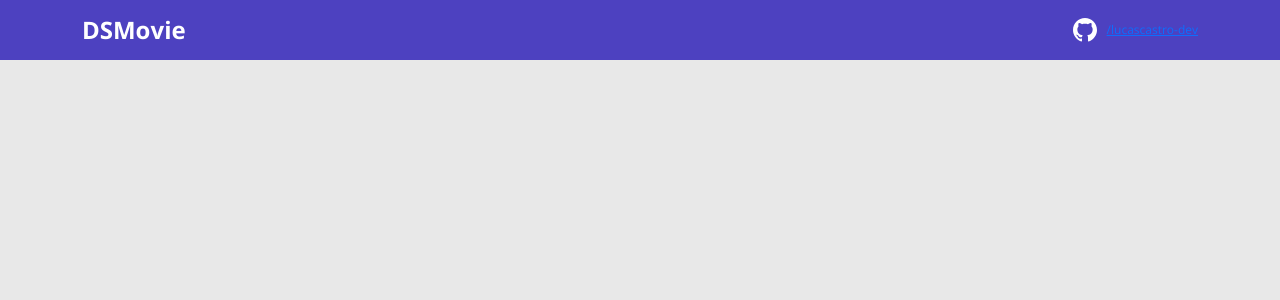
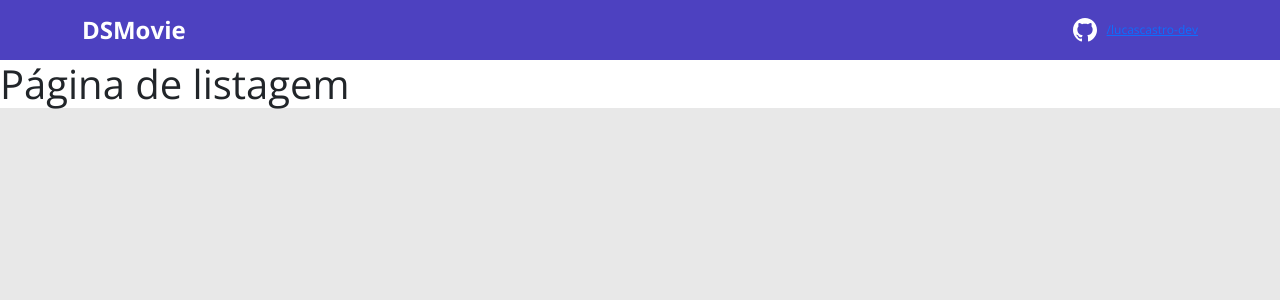
Before and after one commit to lucascastro-dev/dsmovie, a React (Create React App) app in the folder frontend/: page / in a window 1280 px wide. Shown: the top 300 px of the page. Built offline with nearby package versions, Linux system fonts and the light colour scheme.

Commit message:
Configurando Rotas

```diff
--- a/frontend/package.json
+++ b/frontend/package.json
@@ -10,9 +10,11 @@
     "@types/node": "^16.11.19",
     "@types/react": "^17.0.38",
     "@types/react-dom": "^17.0.11",
+    "@types/react-router-dom": "^5.3.2",
     "bootstrap": "^5.1.3",
     "react": "^17.0.2",
     "react-dom": "^17.0.2",
+    "react-router-dom": "^6.2.1",
     "react-scripts": "5.0.0",
     "typescript": "^4.5.4",
     "web-vitals": "^2.1.3"
--- a/frontend/src/App.tsx
+++ b/frontend/src/App.tsx
@@ -1,8 +1,23 @@
-import Navbar from "./components/Navbar";
+import {
+  BrowserRouter,
+  Routes,
+  Route
+} from "react-router-dom";
+import Listing from 'pages/Listing';
+import Form from 'pages/Form';
+import Navbar from "components/Navbar";
 
 function App() {
   return (
-<Navbar/>
+    <BrowserRouter>
+      <Navbar />
+      <Routes>
+        <Route path="/" element={<Listing />} />
+        <Route path="/form">
+          <Route path=":movieId" element={<Form />} />
+        </Route>
+      </Routes>
+    </BrowserRouter>
   );
 }
 
--- /dev/null
+++ b/frontend/src/pages/Form/index.tsx
@@ -0,0 +1,7 @@
+function Form(){
+	return(
+		<h1>Página de formulário</h1>
+	);
+}
+
+export default Form;
--- /dev/null
+++ b/frontend/src/pages/Listing/index.tsx
@@ -0,0 +1,7 @@
+function Listing(){
+	return(
+		<h1>Página de listagem</h1>
+	);
+}
+
+export default Listing;
```
Also changed, not shown: 1 other file (tests, documents, lock files or other folders).
